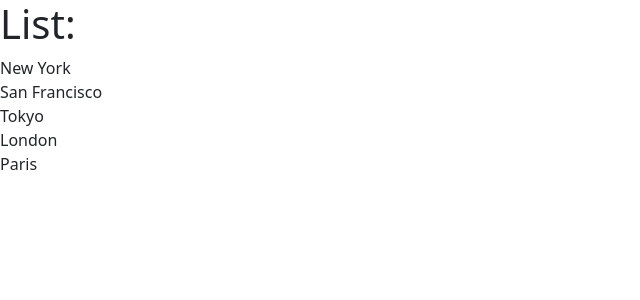
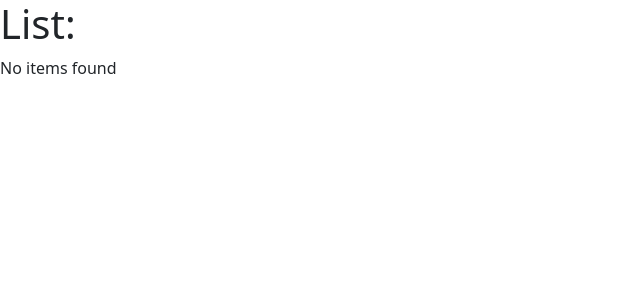
Before and after one commit to 47-r0nan/ReactWithMosh, a React (Vite) app: page / in a window 1280 px wide. Shown: the top 300 px of the page, without its empty margins (0-640 px from the left). Built offline with nearby package versions, Linux system fonts and the light colour scheme.

Commit message:
Conditional Rendering

```diff
--- a/src/components/ListGroup.tsx
+++ b/src/components/ListGroup.tsx
@@ -1,11 +1,17 @@
 function ListGroup() {
-  const items = ["New York", "San Francisco", "Tokyo", "London", "Paris"];
+  let items = ["New York", "San Francisco", "Tokyo", "London", "Paris"];
+  items = [];
 
-  // React only allows one component
+  // React only allows one component in parentheses
   return (
     <>
+      {/*This is a comment in a fragment*/}
       <h1>List:</h1>
+      {/*items.length === 0 ? <p>No items found</p> : null
+      ^^This is the same as below*/}
+      {items.length == 0 && <p>No items found</p>}
       <ul className="list-group">
+        {/*everything needs a key property (id)*/}
         {items.map((item) => (
           <li key={item}>{item}</li>
         ))}
```
